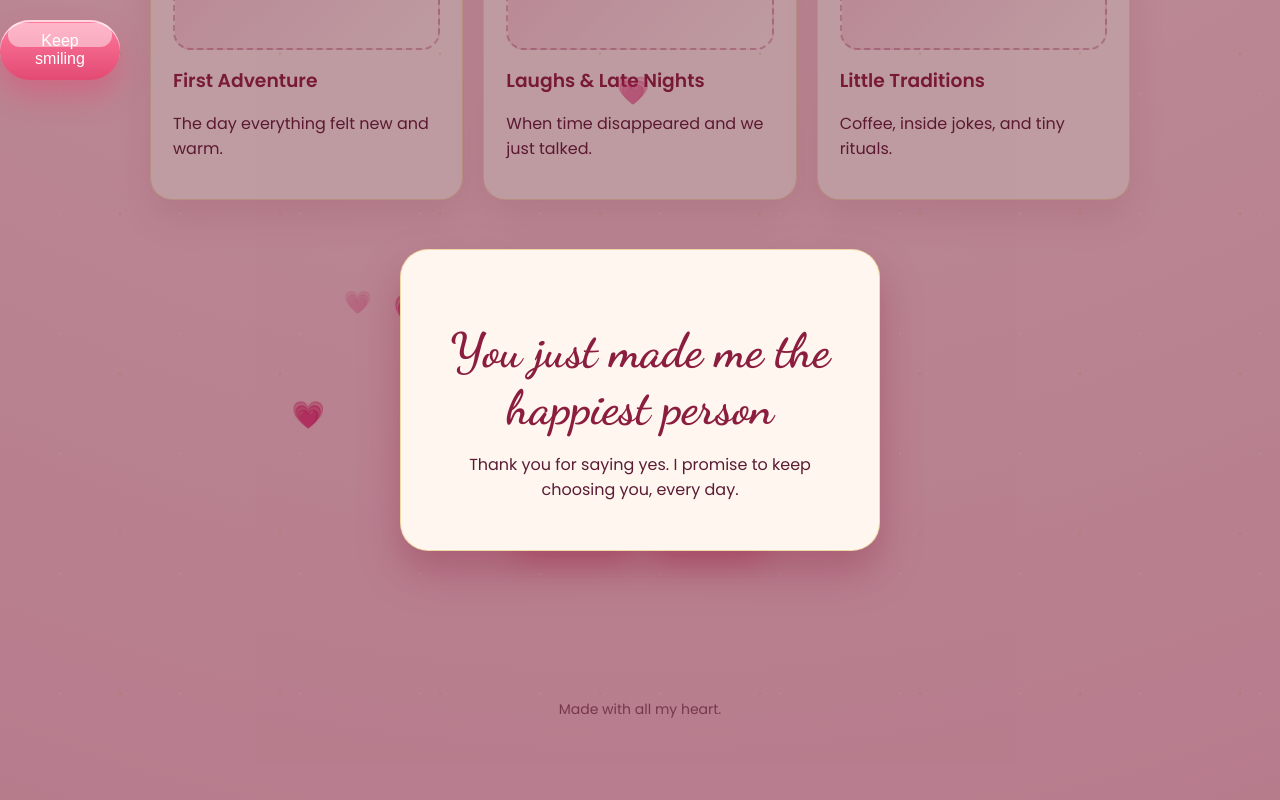
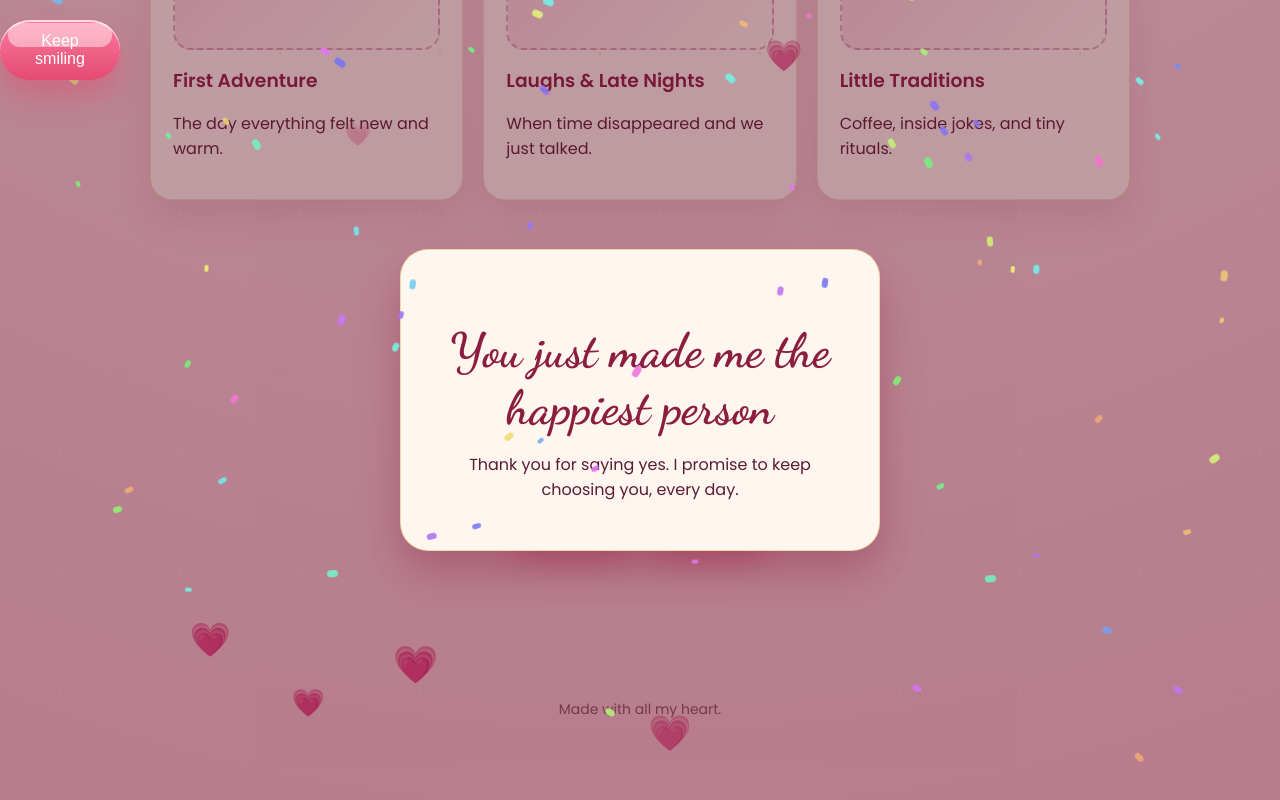
Before and after one commit to agusdongalo/Valentine-Site, a React (Vite) app: page / in a window 1280 px wide. Both pictures are taken after a click on the button "Yes". Shown: the part 952-1752 px from the top of the page. Built offline with nearby package versions, Linux system fonts and the light colour scheme; the HTML template or start-up script is replaced by a standard one.

Commit message:
Add confetti after clicking Yes button

```diff
--- a/src/App.css
+++ b/src/App.css
@@ -286,6 +286,33 @@ h3 {
   place-items: center;
   padding: 20px;
   z-index: 10;
+  overflow: hidden;
+}
+
+.confetti-layer {
+  position: absolute;
+  inset: 0;
+  pointer-events: none;
+  overflow: hidden;
+}
+
+.confetti-piece {
+  position: absolute;
+  top: -10%;
+  border-radius: 4px;
+  opacity: 0.9;
+  animation-name: confettiFall;
+  animation-timing-function: ease-in;
+  animation-iteration-count: infinite;
+}
+
+@keyframes confettiFall {
+  0% {
+    transform: translateY(0) rotate(0deg);
+  }
+  100% {
+    transform: translateY(120vh) rotate(260deg);
+  }
 }
 
 .modal {
--- a/src/App.tsx
+++ b/src/App.tsx
@@ -38,6 +38,19 @@ export default function App() {
         delay: randomBetween(0, 8),
         duration: randomBetween(9, 16),
         opacity: randomBetween(0.35, 0.8),
+      })),
+    []
+  );
+
+  const confettiPieces = useMemo(
+    () =>
+      Array.from({ length: 70 }, (_, i) => ({
+        id: i,
+        left: randomBetween(2, 98),
+        size: randomBetween(6, 12),
+        delay: randomBetween(0, 2),
+        duration: randomBetween(2.6, 4.2),
+        hue: Math.floor(randomBetween(330, 20)),
       })),
     []
   );
@@ -266,6 +279,22 @@ export default function App() {
 
       {yesOpen && (
         <div className="modal-backdrop" role="dialog" aria-modal="true">
+          <div className="confetti-layer" aria-hidden="true">
+            {confettiPieces.map((piece) => (
+              <span
+                key={piece.id}
+                className="confetti-piece"
+                style={{
+                  left: `${piece.left}%`,
+                  width: `${piece.size}px`,
+                  height: `${piece.size * 0.6}px`,
+                  animationDelay: `${piece.delay}s`,
+                  animationDuration: `${piece.duration}s`,
+                  backgroundColor: `hsl(${piece.hue}, 80%, 70%)`,
+                }}
+              />
+            ))}
+          </div>
           <div className="modal">
             <h2>You just made me the happiest person</h2>
             <p>
```
